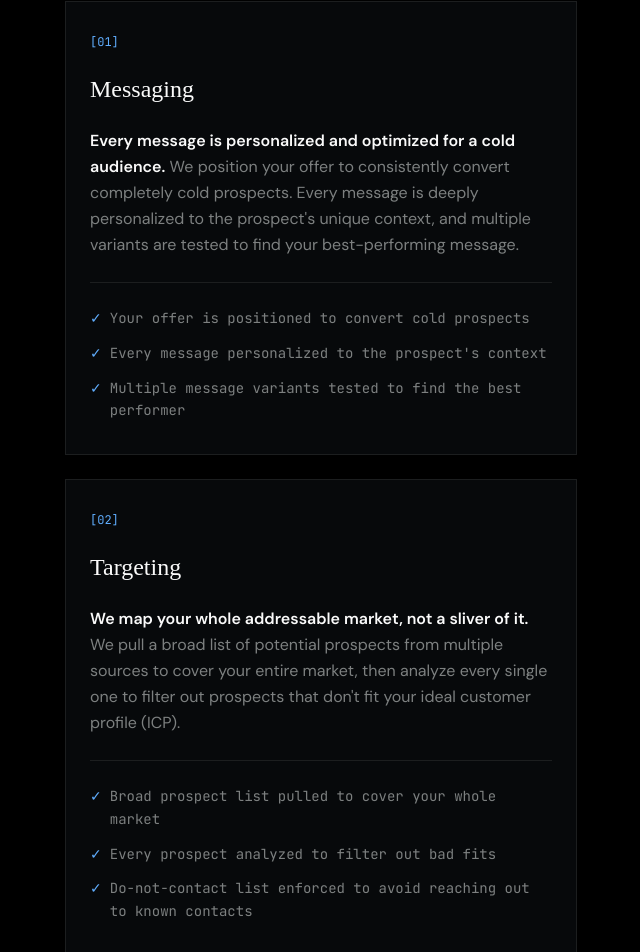
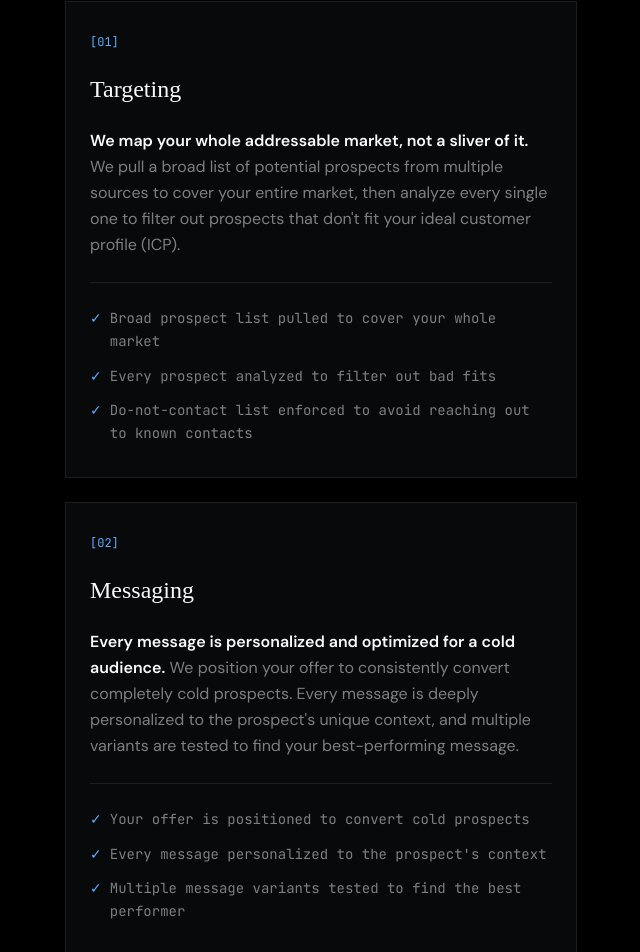
Before and after one commit to HenrikFrs/scalar_website, a React (Vite) app: page / in a window 1280 px wide. Shown: the part 3378-4330 px from the top of the page, without its empty margins (319-959 px from the left). Built offline with nearby package versions, Linux system fonts and the light colour scheme; a web font is replaced by a local one.

Commit message:
Refactored Systems section

```diff
--- a/src/components/System.jsx
+++ b/src/components/System.jsx
@@ -5,6 +5,17 @@ import { ScrollTrigger } from "gsap/ScrollTrigger";
 gsap.registerPlugin(ScrollTrigger);
 
 const steps = [
+  {
+    label: "Targeting",
+    lead: "We map your whole addressable market, not a sliver of it.",
+    description:
+      "We pull a broad list of potential prospects from multiple sources to cover your entire market, then analyze every single one to filter out prospects that don't fit your ideal customer profile (ICP).",
+    checklist: [
+      "Broad prospect list pulled to cover your whole market",
+      "Every prospect analyzed to filter out bad fits",
+      "Do-not-contact list enforced to avoid reaching out to known contacts",
+    ],
+  },
   {
     label: "Messaging",
     lead: "Every message is personalized and optimized for a cold audience.",
@@ -14,17 +25,6 @@ const steps = [
       "Your offer is positioned to convert cold prospects",
       "Every message personalized to the prospect's context",
       "Multiple message variants tested to find the best performer",
-    ],
-  },
-  {
-    label: "Targeting",
-    lead: "We map your whole addressable market, not a sliver of it.",
-    description:
-      "We pull a broad list of potential prospects from multiple sources to cover your entire market, then analyze every single one to filter out prospects that don't fit your ideal customer profile (ICP).",
-    checklist: [
-      "Broad prospect list pulled to cover your whole market",
-      "Every prospect analyzed to filter out bad fits",
-      "Do-not-contact list enforced to avoid reaching out to known contacts",
     ],
   },
   {
```
